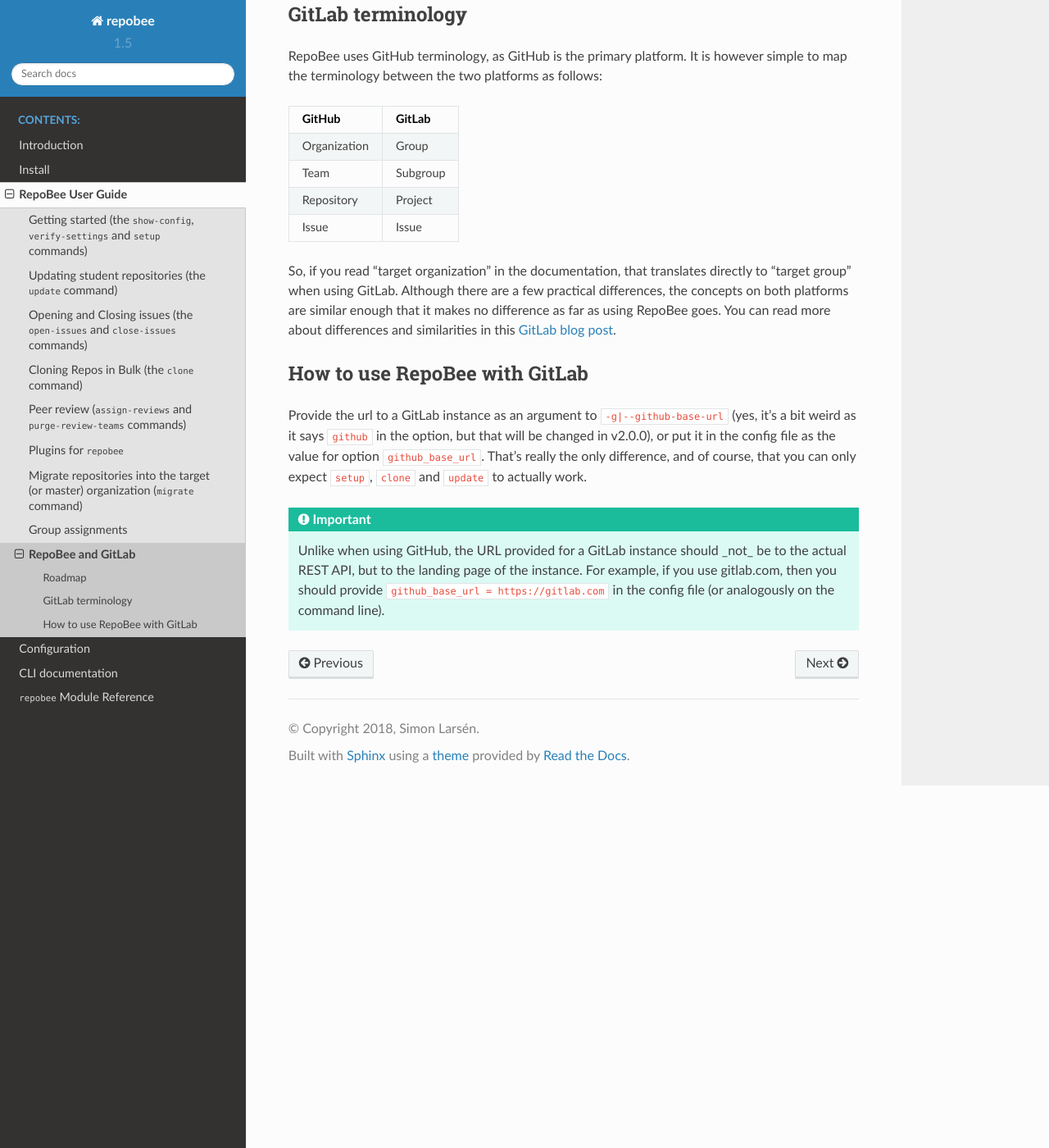
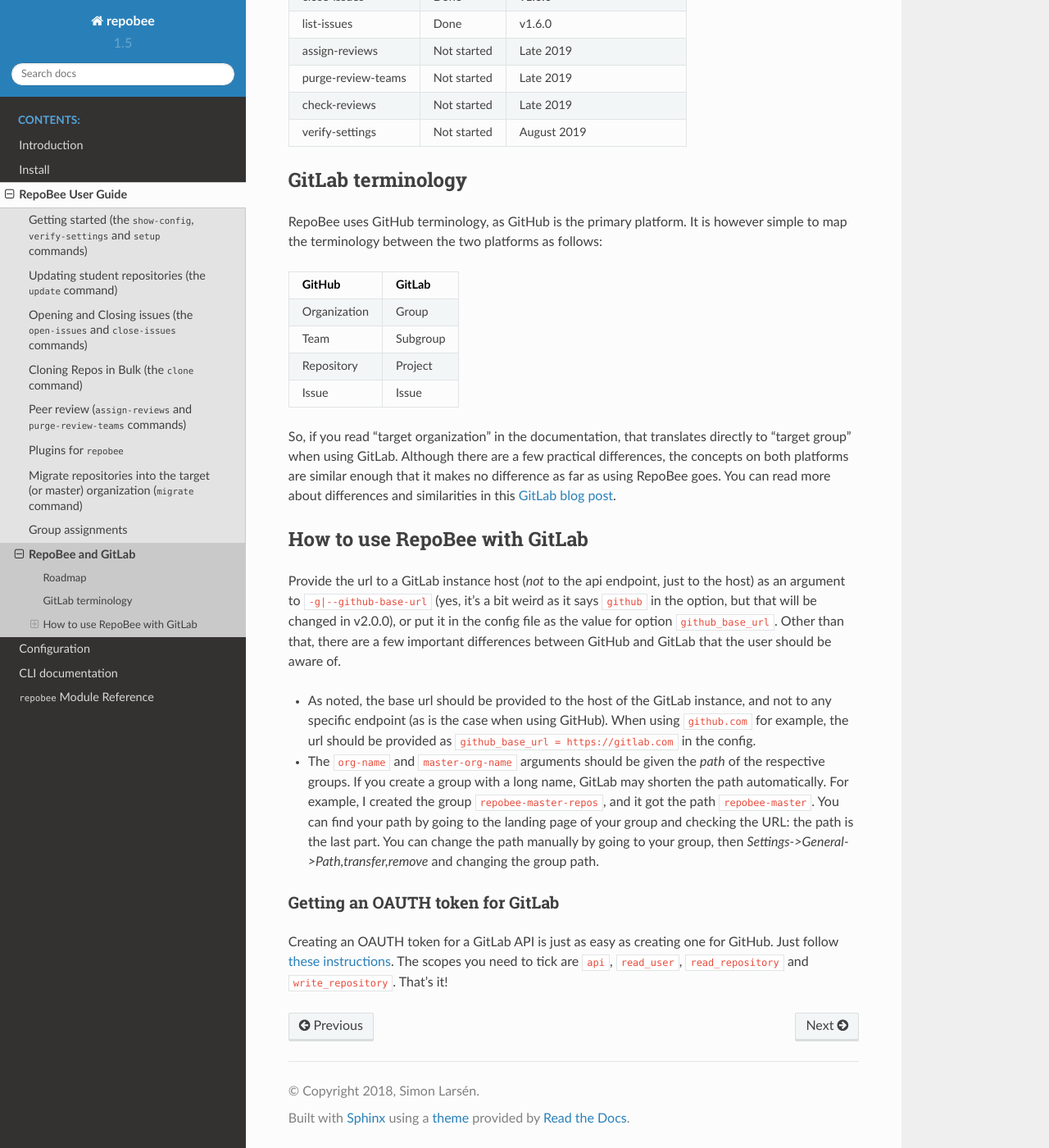
Before and after one commit to repobee/repobee, a Sphinx documentation site: the page built from docs/gitlab.rst, in a window 1280 px wide and 1400 px high, scrolled down 837 px. Shown: the whole window at 82% size. Built offline with Sphinx 7.4.7 and the Read the Docs theme 2.0.0, drawn with Linux system fonts in a browser that asks for light colours; some of the changed text lies outside the part shown.

Commit message:
[docs] Update GitLab docs (#266)
[skip ci]

```diff
--- a/docs/gitlab.rst
+++ b/docs/gitlab.rst
@@ -3,9 +3,20 @@
 RepoBee and GitLab
 ******************
 As of v1.5.0, RepoBee has alpha support for GitLab. Both gitlab.com and
-self-hosted GitLab are supported, but currently, only a subset of the RepoBee
-commands actually work with GitLab. GitLab is planned to be fully supported
-by the end of August 2019.
+self-hosted GitLab are supported, but currently, some commands (including all
+peer review commands) do not work. GitLab is planned to be fully supported by
+in late 2019. See :ref:`gitlab_roadmap` for details.
+
+.. note::
+
+   GitLab support is currently in alpha, and may not yet be sufficiently stable
+   for production use.
+
+.. important::
+
+   RepoBee requires GitLab 11.11 or later.
+
+.. _gitlab_roadmap:
 
 Roadmap
 =======
@@ -19,13 +30,13 @@
 setup                Done           v1.5.0
 update               Done           v1.5.0
 clone                Done           v1.5.0
-migrate              WIP            June 2019
-open-issues          Not started    June 2019
-close-issues         Not started    June 2019
-list-issues          Not started    June 2019
-assign-reviews       Not started    August 2019
-purge-review-teams   Not started    August 2019
-check-reviews        Not started    August 2019
+migrate              Done           v1.6.0
+open-issues          Done           v1.6.0
+close-issues         Done           v1.6.0
+list-issues          Done           v1.6.0
+assign-reviews       Not started    Late 2019
+purge-review-teams   Not started    Late 2019
+check-reviews        Not started    Late 2019
 verify-settings      Not started    August 2019
 ===================  =============  ============
 
@@ -51,20 +62,33 @@
 
 How to use RepoBee with GitLab
 ==============================
-Provide the url to a GitLab instance as an argument to
-``-g|--github-base-url`` (yes, it's a bit weird as it says ``github`` in the
-option, but that will be changed in v2.0.0), or put it in the config file as
-the value for option ``github_base_url``. That's really the only difference,
-and of course, that you can only expect ``setup``, ``clone`` and ``update`` to
-actually work.
+Provide the url to a GitLab instance host (*not* to the api endpoint, just to
+the host) as an argument to ``-g|--github-base-url`` (yes, it's a bit weird as
+it says ``github`` in the option, but that will be changed in v2.0.0), or put
+it in the config file as the value for option ``github_base_url``. Other than
+that, there are a few important differences between GitHub and GitLab that the
+user should be aware of.
 
-.. important::
+* As noted, the base url should be provided to the host of the GitLab instance,
+  and not to any specific endpoint (as is the case when using GitHub). When
+  using ``github.com`` for example, the url should be provided as
+  ``github_base_url = https://gitlab.com`` in the config.
+* The ``org-name`` and ``master-org-name`` arguments should be given the *path*
+  of the respective groups. If you create a group with a long name, GitLab may
+  shorten the path automatically. For example, I created the group
+  ``repobee-master-repos``, and it got the path ``repobee-master``. You can find
+  your path by going to the landing page of your group and checking the URL: the
+  path is the last part. You can change the path manually by going to your
+  group, then `Settings->General->Path,transfer,remove` and changing the group
+  path.
 
-   Unlike when using GitHub, the URL provided for a GitLab instance should _not_
-   be to the actual REST API, but to the landing page of the instance. For
-   example, if you use gitlab.com, then you should provide ``github_base_url =
-   https://gitlab.com`` in the config file (or analogously on the command line).
-
+Getting an OAUTH token for GitLab
+---------------------------------
+Creating an OAUTH token for a GitLab API is just as easy as creating one for
+GitHub. Just follow `these instructions
+<https://docs.gitlab.com/ee/user/profile/personal_access_tokens.html>`_.
+The scopes you need to tick are ``api``, ``read_user``, ``read_repository`` and
+``write_repository``. That's it!
 
 .. _`GitLab blog post`: https://about.gitlab.com/2017/09/11/comparing-confusing-terms-in-github-bitbucket-and-gitlab/
 .. _`GitLab support Kanban board`: https://github.com/repobee/repobee/projects/7
```
